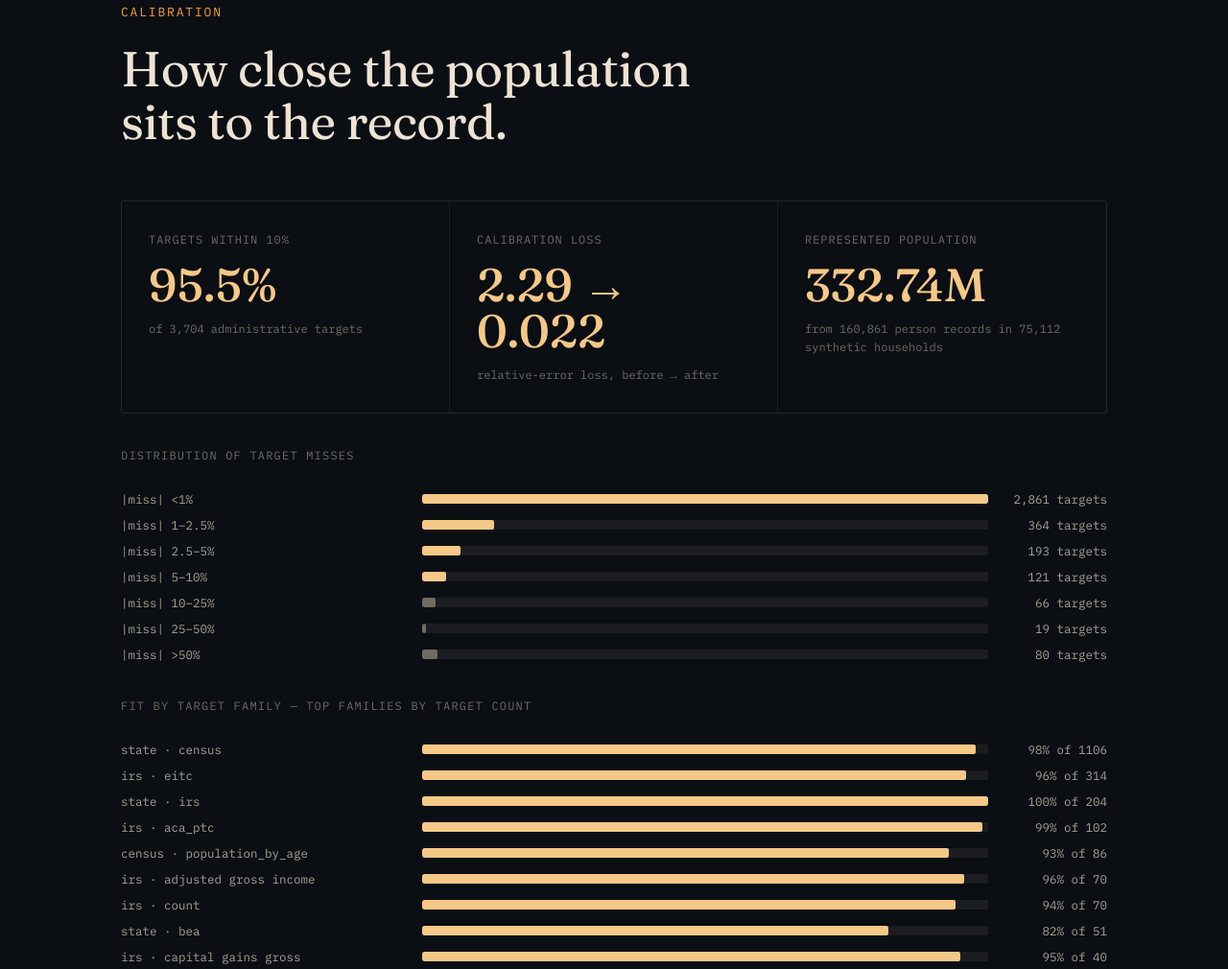
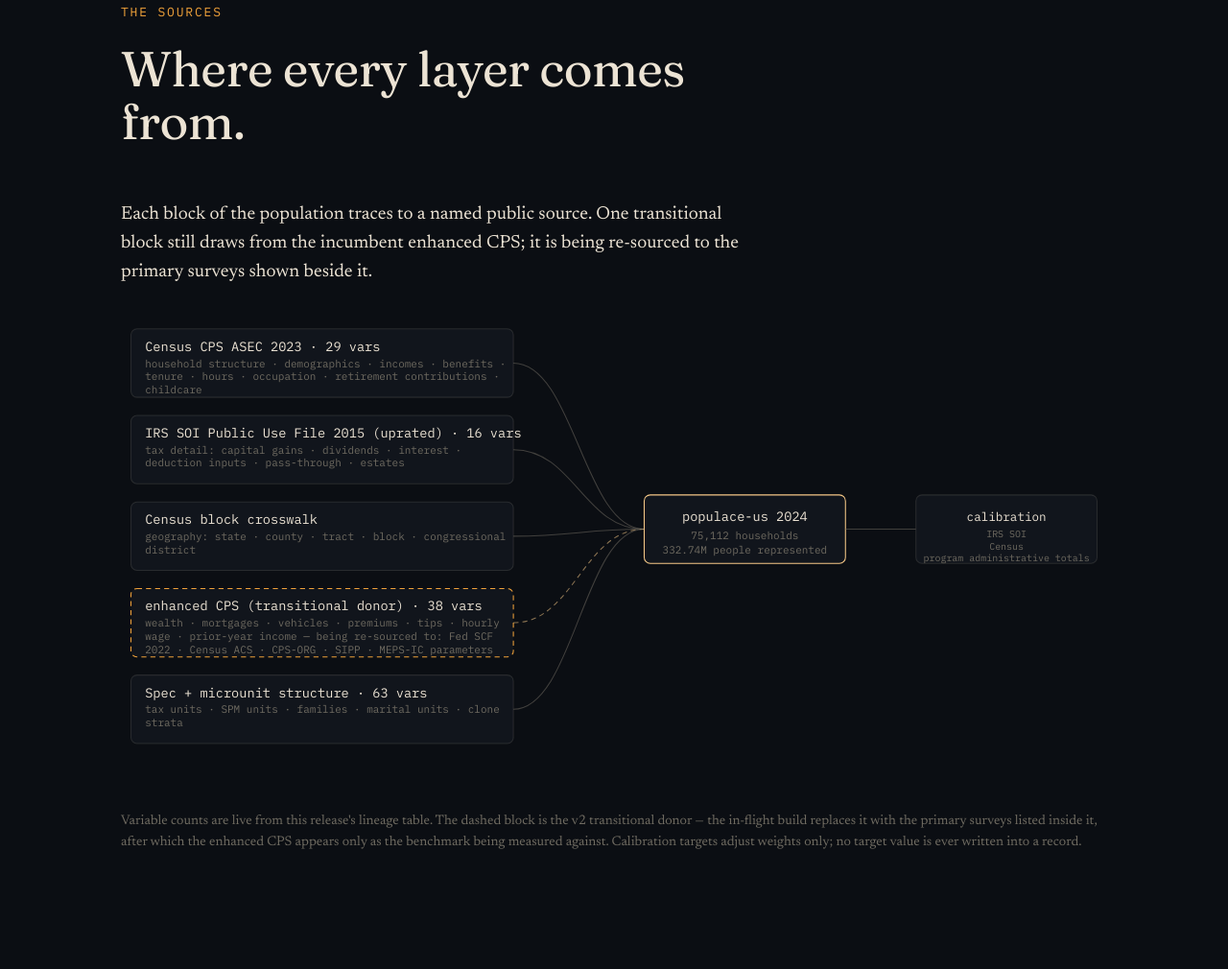
Before and after one commit to PolicyEngine/populace.dev, a plain HTML site: page dashboard.html in a window 1280 px wide. Shown: the part 814-1824 px from the top of the page at 96% size. Drawn offline with Linux system fonts and the light colour scheme.

Commit message:
Observatory: sources diagram — every named source with live variable counts, transitional donor flagged
Co-Authored-By: Claude Fable 5 <noreply@anthropic.com>

```diff
--- a/dashboard.html
+++ b/dashboard.html
@@ -65,6 +65,7 @@
     <a href="/#idea">the idea</a>
     <a href="/#stack">the stack</a>
     <a href="/#result">evidence</a>
+    <a href="#sources">sources</a>
     <a href="#lineage">lineage</a>
     <a href="/dashboard" aria-current="page">observatory</a>
     <a class="nav-gh" href="https://github.com/PolicyEngine/populace">GitHub ↗</a>
@@ -85,6 +86,22 @@
     <p class="db-stamp mono" id="db-stamp">loading…</p>
 
     <div class="db-stages" id="db-stages"></div>
+  </section>
+
+  <section class="band" id="sources">
+    <div class="band-head">
+      <span class="kicker mono">the sources</span>
+      <h2>Where every layer comes from.</h2>
+    </div>
+    <div class="prose">
+      <p>
+        Each block of the population traces to a named public source. One
+        transitional block still draws from the incumbent enhanced CPS; it is
+        being re-sourced to the primary surveys shown beside it.
+      </p>
+    </div>
+    <div id="db-sources-diagram" style="margin-top:26px;"></div>
+    <p class="db-note" id="db-sources-note"></p>
   </section>
 
   <section class="band" id="calibration">
--- a/dashboard.js
+++ b/dashboard.js
@@ -156,6 +156,59 @@
     wrow(`calibrated, shipped (${h.max_weight_ratio}× cap)`, d.weights.bounded)
   );
 
+  // --- sources diagram -------------------------------------------------------
+  (() => {
+    const counts = {};
+    for (const r of d.lineage || [])
+      counts[r.source] = (counts[r.source] || 0) + 1;
+    const SOURCES = [
+      { name: "Census CPS ASEC 2023", note: "household structure · demographics · incomes · benefits · tenure · hours · occupation · retirement contributions · childcare", keys: ["cps-carried", "cps-derived"], cls: "primary" },
+      { name: "IRS SOI Public Use File 2015 (uprated)", note: "tax detail: capital gains · dividends · interest · deduction inputs · pass-through · estates", keys: ["puf-imputed"], cls: "primary" },
+      { name: "Census block crosswalk", note: "geography: state · county · tract · block · congressional district", keys: [], cls: "primary" },
+      { name: "enhanced CPS (transitional donor)", note: "wealth · mortgages · vehicles · premiums · tips · hourly wage · prior-year income — being re-sourced to: Fed SCF 2022 · Census ACS · CPS-ORG · SIPP · MEPS-IC parameters", keys: ["ecps-donor-imputed"], cls: "transitional" },
+      { name: "Spec + microunit structure", note: "tax units · SPM units · families · marital units · clone strata", keys: ["spec/structural"], cls: "primary" },
+    ];
+    const TARGETS = { name: "IRS SOI · Census · program administrative totals", note: (d.headline.n_targets || 3704).toLocaleString() + " calibration targets (weights only — never values)" };
+    const W = 980, ROW = 86, H = SOURCES.length * ROW + 40;
+    const sx = 10, sw = 380, mx = 520, mw = 200, tx = 790, tw = 180;
+    const midY = H / 2 - 20;
+    let p = [];
+    p.push(`<svg viewBox="0 0 ${W} ${H}" xmlns="http://www.w3.org/2000/svg" style="width:100%;height:auto;font-family:var(--mono);">`);
+    SOURCES.forEach((srcDef, i) => {
+      const y = 16 + i * ROW;
+      const n = srcDef.keys.reduce((a, k) => a + (counts[k] || 0), 0);
+      const stroke = srcDef.cls === "transitional" ? "var(--amber)" : "var(--line)";
+      const dash = srcDef.cls === "transitional" ? ' stroke-dasharray="5,4"' : "";
+      p.push(`<rect x="${sx}" y="${y}" width="${sw}" height="${ROW - 18}" rx="6" fill="var(--ink-2)" stroke="${stroke}"${dash}/>`);
+      p.push(`<text x="${sx + 14}" y="${y + 22}" fill="var(--paper)" font-size="13">${srcDef.name}${n ? ` · ${n} vars` : ""}</text>`);
+      const words = srcDef.note.split(" ");
+      let line = "", lines = [];
+      for (const w2 of words) { if ((line + w2).length > 58) { lines.push(line); line = ""; } line += w2 + " "; }
+      lines.push(line);
+      lines.slice(0, 3).forEach((ln, k) =>
+        p.push(`<text x="${sx + 14}" y="${y + 38 + k * 13}" fill="var(--paper-faint)" font-size="10.5">${ln.trim()}</text>`));
+      p.push(`<path d="M ${sx + sw} ${y + (ROW - 18) / 2} C ${sx + sw + 60} ${y + (ROW - 18) / 2}, ${mx - 60} ${midY}, ${mx} ${midY}" fill="none" stroke="${srcDef.cls === "transitional" ? "var(--amber-soft)" : "var(--paper-faint)"}" stroke-opacity="0.55"${dash}/>`);
+    });
+    p.push(`<rect x="${mx}" y="${midY - 34}" width="${mw}" height="68" rx="6" fill="var(--ink-2)" stroke="var(--amber-soft)"/>`);
+    p.push(`<text x="${mx + mw / 2}" y="${midY - 8}" text-anchor="middle" fill="var(--paper)" font-size="13">populace-us 2024</text>`);
+    p.push(`<text x="${mx + mw / 2}" y="${midY + 10}" text-anchor="middle" fill="var(--paper-faint)" font-size="10.5">${(d.headline.n_households || 0).toLocaleString()} households</text>`);
+    p.push(`<text x="${mx + mw / 2}" y="${midY + 24}" text-anchor="middle" fill="var(--paper-faint)" font-size="10.5">${compact(d.headline.weighted_persons)} people represented</text>`);
+    p.push(`<path d="M ${mx + mw} ${midY} L ${tx} ${midY}" stroke="var(--paper-faint)" stroke-opacity="0.55"/>`);
+    p.push(`<rect x="${tx}" y="${midY - 34}" width="${tw}" height="68" rx="6" fill="var(--ink-2)" stroke="var(--line)"/>`);
+    p.push(`<text x="${tx + tw / 2}" y="${midY - 8}" text-anchor="middle" fill="var(--paper)" font-size="12">calibration</text>`);
+    const tWords = TARGETS.name.split(" · ");
+    tWords.forEach((tword, k) =>
+      p.push(`<text x="${tx + tw / 2}" y="${midY + 8 + k * 12}" text-anchor="middle" fill="var(--paper-faint)" font-size="9.5">${tword}</text>`));
+    p.push("</svg>");
+    document.getElementById("db-sources-diagram").innerHTML = p.join("");
+    document.getElementById("db-sources-note").textContent =
+      "Variable counts are live from this release's lineage table. The dashed " +
+      "block is the v2 transitional donor — the in-flight build replaces it " +
+      "with the primary surveys listed inside it, after which the enhanced " +
+      "CPS appears only as the benchmark being measured against. Calibration " +
+      "targets adjust weights only; no target value is ever written into a record.";
+  })();
+
   // --- lineage -------------------------------------------------------------
   const rel = document.getElementById("db-release");
   rel.textContent = "release " + (d.release || "—") + " · " + d.generated_at + "  ";
```
